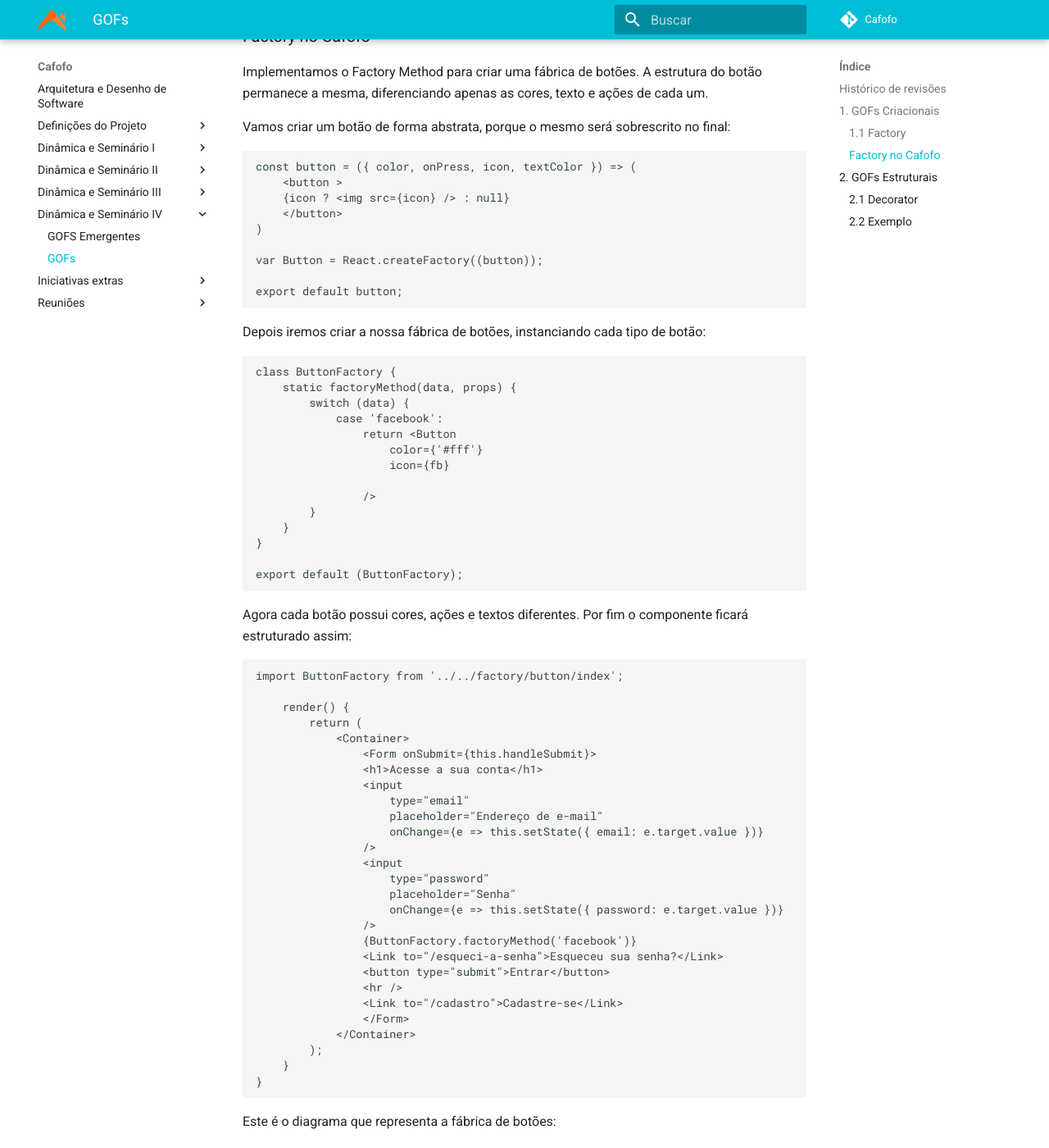
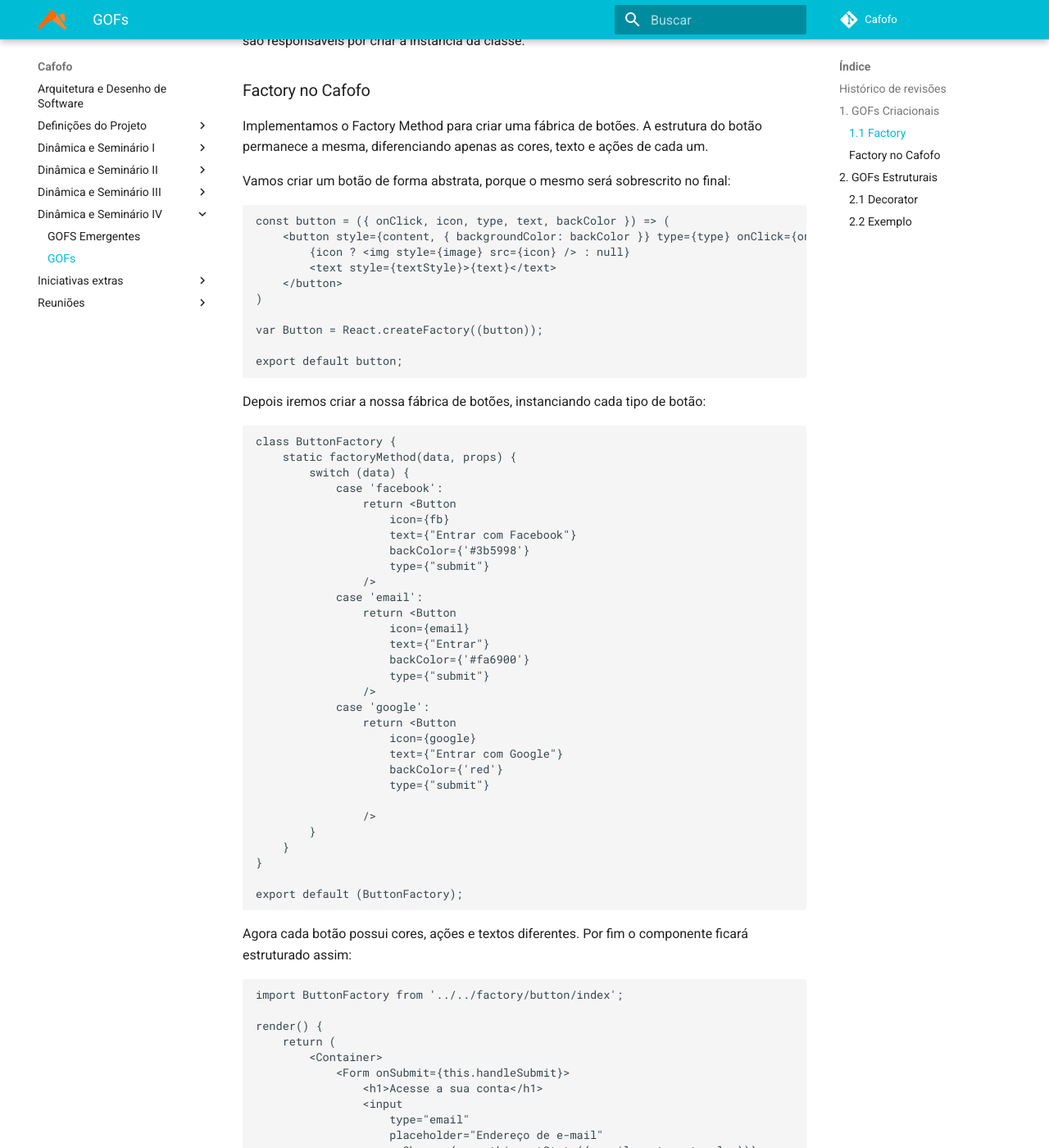
Before and after one commit to desenho-2019/Wiki, an MkDocs documentation site: the page built from docs/Dinâmica e Seminário IV/gofs_padroes.md, in a window 1280 px wide and 1400 px high, scrolled down 632 px. Shown: the whole window at 82% size. Built offline with MkDocs 1.6.1 and Material for MkDocs 9.7.7, drawn with Linux system fonts in a browser that asks for light colours; some of the changed text lies outside the part shown.

Commit message:
Adding FactoryMethod Details

````diff
--- a/docs/Dinâmica e Seminário IV/gofs_padroes.md
+++ b/docs/Dinâmica e Seminário IV/gofs_padroes.md
@@ -18,62 +19,91 @@ Implementamos o Factory Method para criar uma fábrica de botões. A estrutura d
 
 Vamos criar um botão de forma abstrata, porque o mesmo será sobrescrito no final:
 
-    const button = ({ color, onPress, icon, textColor }) => (
-        <button >
-        {icon ? <img src={icon} /> : null}
-        </button>
-    )
+```javascript
+const button = ({ onClick, icon, type, text, backColor }) => (
+    <button style={content, { backgroundColor: backColor }} type={type} onClick={onClick}>
+        {icon ? <img style={image} src={icon} /> : null}
+        <text style={textStyle}>{text}</text>
+    </button>
+)
 
-    var Button = React.createFactory((button));
+var Button = React.createFactory((button));
 
-    export default button;
+export default button;
+```
 
 Depois iremos criar a nossa fábrica de botões, instanciando cada tipo de botão:
+```javascript
+class ButtonFactory {
+    static factoryMethod(data, props) {
+        switch (data) {
+            case 'facebook':
+                return <Button
+                    icon={fb}
+                    text={"Entrar com Facebook"}
+                    backColor={'#3b5998'}
+                    type={"submit"}
+                />
+            case 'email':
+                return <Button
+                    icon={email}
+                    text={"Entrar"}
+                    backColor={'#fa6900'}
+                    type={"submit"}
+                />
+            case 'google':
+                return <Button
+                    icon={google}
+                    text={"Entrar com Google"}
+                    backColor={'red'}
+                    type={"submit"}
 
-    class ButtonFactory {
-        static factoryMethod(data, props) {
-            switch (data) {
-                case 'facebook':
-                    return <Button
-                        color={'#fff'}
-                        icon={fb}
-
-                    />
-            }
+                />
         }
     }
+}
 
-    export default (ButtonFactory);
+export default (ButtonFactory);
+```
 
 Agora cada botão possui cores, ações e textos diferentes. Por fim o componente ficará estruturado assim:
 
-    import ButtonFactory from '../../factory/button/index';
+```javascript
+import ButtonFactory from '../../factory/button/index';
 
-        render() {
-            return (
-                <Container>
-                    <Form onSubmit={this.handleSubmit}>
-                    <h1>Acesse a sua conta</h1>
-                    <input
-                        type="email"
-                        placeholder="Endereço de e-mail"
-                        onChange={e => this.setState({ email: e.target.value })}
-                    />
-                    <input
-                        type="password"
-                        placeholder="Senha"
-                        onChange={e => this.setState({ password: e.target.value })}
-                    />
-                    {ButtonFactory.factoryMethod('facebook')}
-                    <Link to="/esqueci-a-senha">Esqueceu sua senha?</Link>
-                    <button type="submit">Entrar</button>
-                    <hr />
-                    <Link to="/cadastro">Cadastre-se</Link>
-                    </Form>
-                </Container>
-            );
-        }
-    }
+render() {
+    return (
+        <Container>
+            <Form onSubmit={this.handleSubmit}>
+                <h1>Acesse a sua conta</h1>
+                <input
+                    type="email"
+                    placeholder="Endereço de e-mail"
+                    onChange={e => this.setState({ email: e.target.value})}
+                />
+                <input
+                    type="password"
+                    placeholder="Senha"
+                    onChange={e => this.setState({ password:e.target.value })}
+                />
+                <Link to="/esqueci-a-senha">Esqueceu sua senha?</Link>
+
+                //Botão de login com email
+                {ButtonFactory.factoryMethod('email')}
+
+                //Botão de login com facebook
+                {ButtonFactory.factoryMethod('facebook')}
+
+                //Botão de login com google
+                {ButtonFactory.factoryMethod('google')}
+
+                <hr />
+                <Link to="/cadastro">Cadastre-se</Link>
+            </Form>
+        </Container>
+    );
+}
+```
 
 Este é o diagrama que representa a fábrica de botões:
 
````
Also changed, not shown: other parts of docs/Dinâmica e Seminário IV/gofs_padroes.md (+5 -4 lines).
